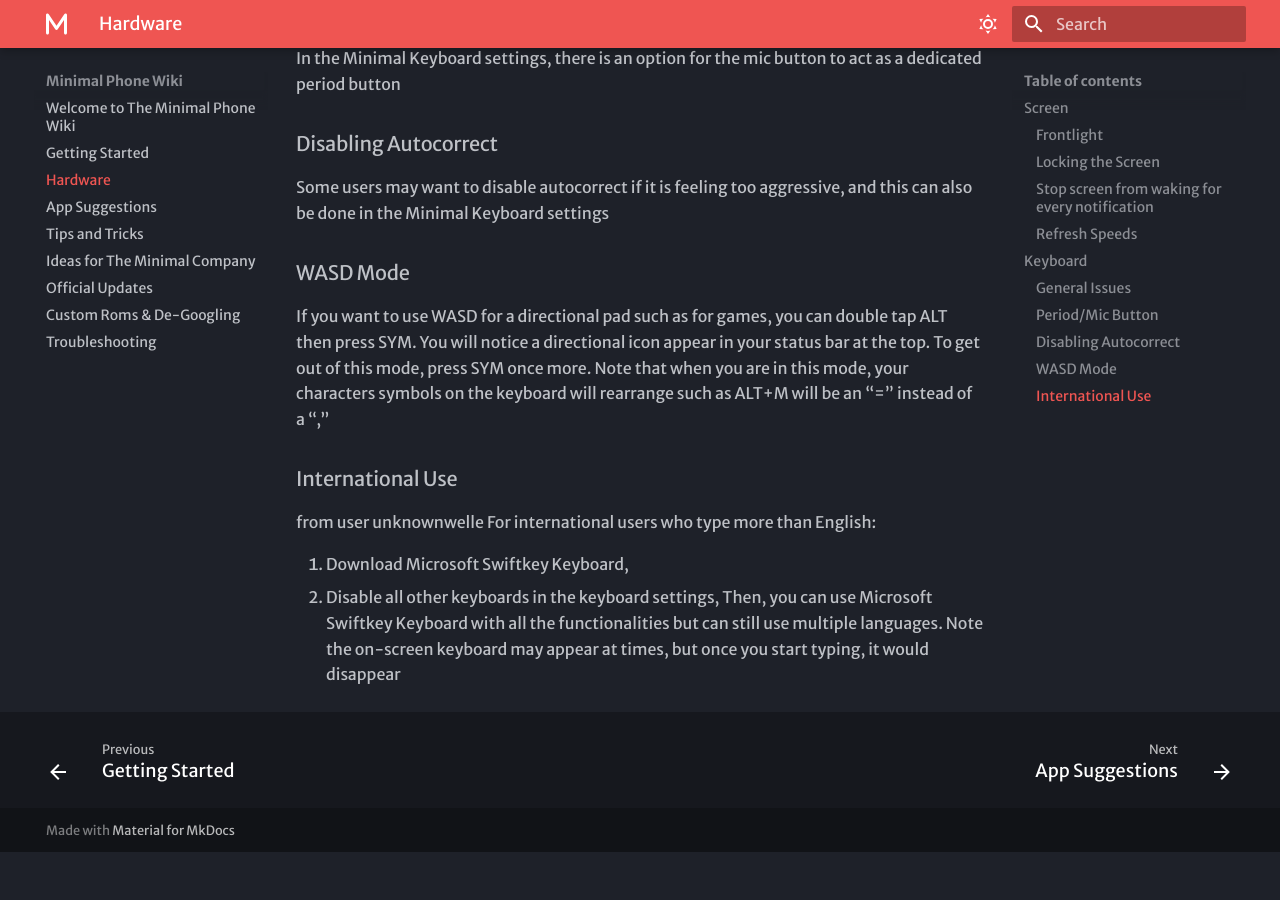
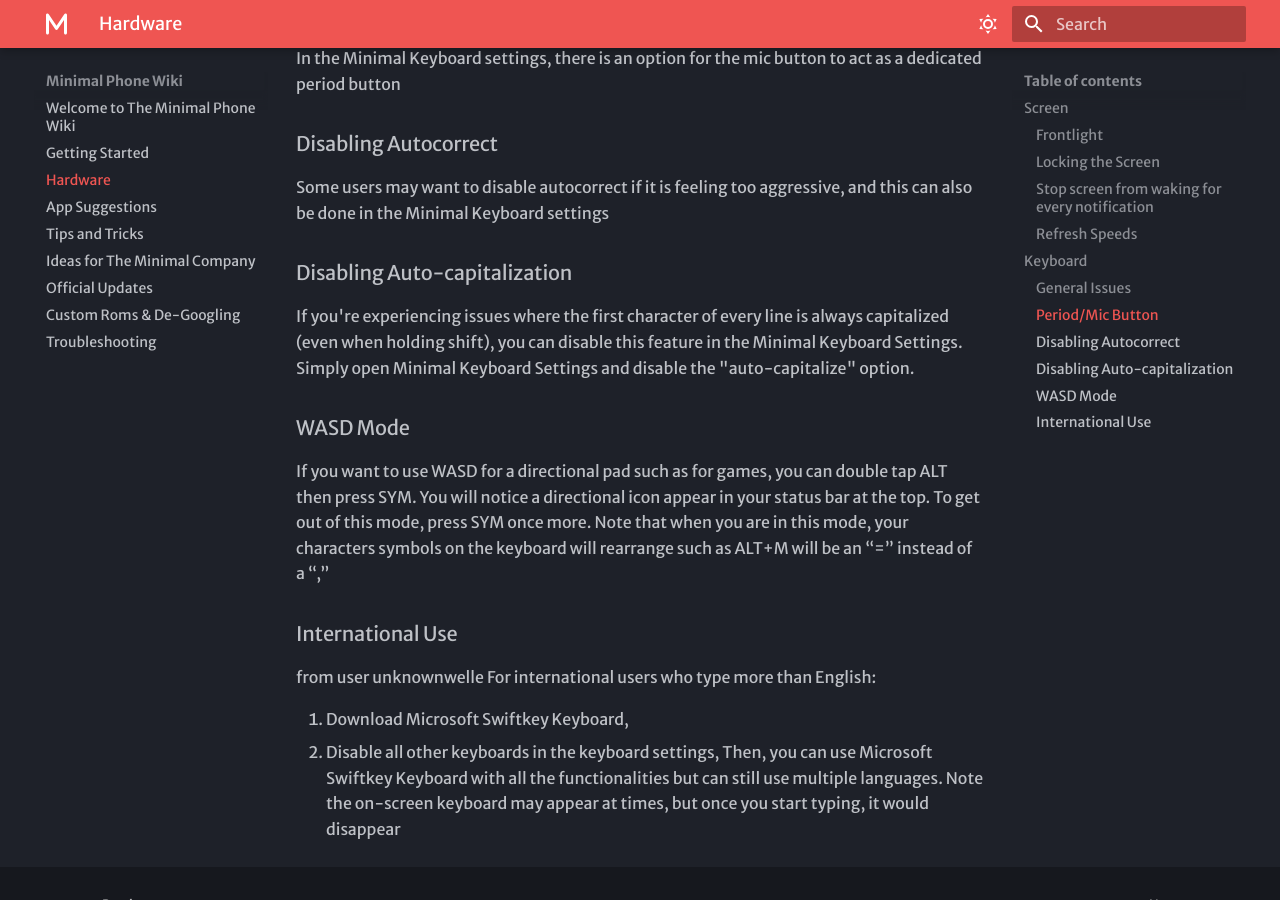
Before and after one commit to theblcl/Minimal-Phone-Guide, an MkDocs documentation site: the page built from docs/hardware.md, in a window 1280 px wide and 900 px high, scrolled down 1692 px. Built offline with MkDocs 1.6.1 and Material for MkDocs 9.7.7, drawn with Linux system fonts in a browser that asks for light colours; some web fonts are replaced; before the commit the page ends 2544 px from its top, so only the background shows below that.

Commit message:
add instructions to disable auto-capitalization (#7)

```diff
--- a/docs/hardware.md
+++ b/docs/hardware.md
@@ -48,6 +48,9 @@ In the Minimal Keyboard settings, there is an option for the mic button to act a
 ### Disabling Autocorrect
 Some users may want to disable autocorrect if it is feeling too aggressive, and this can also be done in the Minimal Keyboard settings
 
+### Disabling Auto-capitalization
+If you're experiencing issues where the first character of every line is always capitalized (even when holding shift), you can disable this feature in the Minimal Keyboard Settings. Simply open Minimal Keyboard Settings and disable the "auto-capitalize" option.
+
 ### WASD Mode
 If you want to use WASD for a directional pad such as for games, you can double tap ALT then press SYM. You will notice a directional icon appear in your status bar at the top.
 To get out of this mode, press SYM once more.
```
